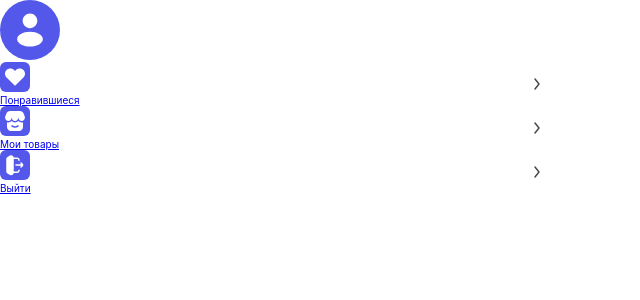
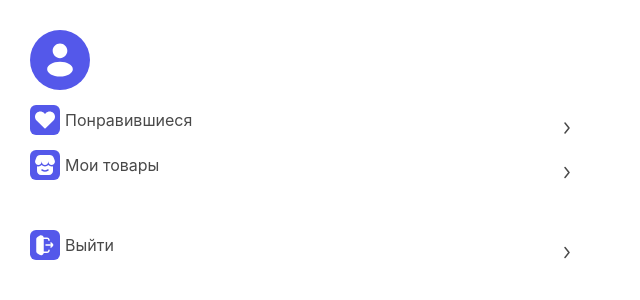
Before and after one commit to Venera00/neobis-front-marketplace, a React (Create React App) app: page /profile in a window 1280 px wide. Shown: the top 300 px of the page, without its empty margins (0-640 px from the left). Built offline with nearby package versions, Linux system fonts and the light colour scheme.

Commit message:
Add styles for profile navbar

```diff
--- a/src/components/ProfileNavbar/ProfileNavbar.css
+++ b/src/components/ProfileNavbar/ProfileNavbar.css
@@ -1,8 +1,40 @@
 .profile-menu {
   width: 54rem;
+}
+
+.username-info {
+  margin-bottom: 1.3rem;
+}
+
+.profile-menu {
+  margin: 3rem;
 }
 
 .profile-item {
   display: flex;
   justify-content: space-between;
 }
+
+.item-info {
+  gap: 0.5rem;
+  margin-bottom: 1.5rem;
+}
+
+.profile-link {
+  text-decoration: none;
+}
+
+.profile-link:hover,
+.profile-link:active {
+  background-color: #f7f6f9;
+}
+
+.logout {
+  margin-top: 3.5rem;
+}
+
+.item-title {
+  font-weight: 400;
+  font-size: 1.6rem;
+  color: #494949;
+}
--- a/src/components/ProfileNavbar/ProfileNavbar.js
+++ b/src/components/ProfileNavbar/ProfileNavbar.js
@@ -10,8 +10,8 @@ import "./ProfileNavbar.css";
 const profileNavbar = ({ username, email }) => {
   return (
     <div className="profile-menu">
-      <div>
-        <img src={profileAvatar} />
+      <div className="username-info">
+        <img src={profileAvatar} alt="User avatar" />
         <div className="username-wrappers">
           <h4 className="username">{username}</h4>
           <p className="email">{email}</p>
@@ -19,30 +19,32 @@ const profileNavbar = ({ username, email }) => {
       </div>
 
       <Link className="profile-link">
-        <div className="profile-item">
-          <div className="item-info">
-            <img src={favorites} />
-            <p>Понравившиеся</p>
+        <div className="profile-item flex">
+          <div className="item-info flex">
+            <img src={favorites} alt="Favorites" />
+            <p className="item-title">Понравившиеся</p>
           </div>
-          <img src={profileArrow} />
+          <img src={profileArrow} alt="An arrow" />
         </div>
       </Link>
+
       <Link className="profile-link">
         <div className="profile-item">
-          <div className="item-info">
-            <img src={myGoods} />
-            <p>Мои товары</p>
+          <div className="item-info flex">
+            <img src={myGoods} alt="My goods" />
+            <p className="item-title">Мои товары</p>
           </div>
-          <img src={profileArrow} />
+          <img src={profileArrow} alt="An arrow" />
         </div>
       </Link>
-      <Link className="profile-link">
-        <div className="profile-item">
-          <div className="item-info">
-            <img src={logout} />
-            <p>Выйти</p>
+
+      <Link to="/" className="profile-link">
+        <div className="profile-item logout">
+          <div className="item-info flex">
+            <img src={logout} alt="Logout" />
+            <p className="item-title">Выйти</p>
           </div>
-          <img src={profileArrow} />
+          <img src={profileArrow} alt="" An arrow />
         </div>
       </Link>
     </div>
```
